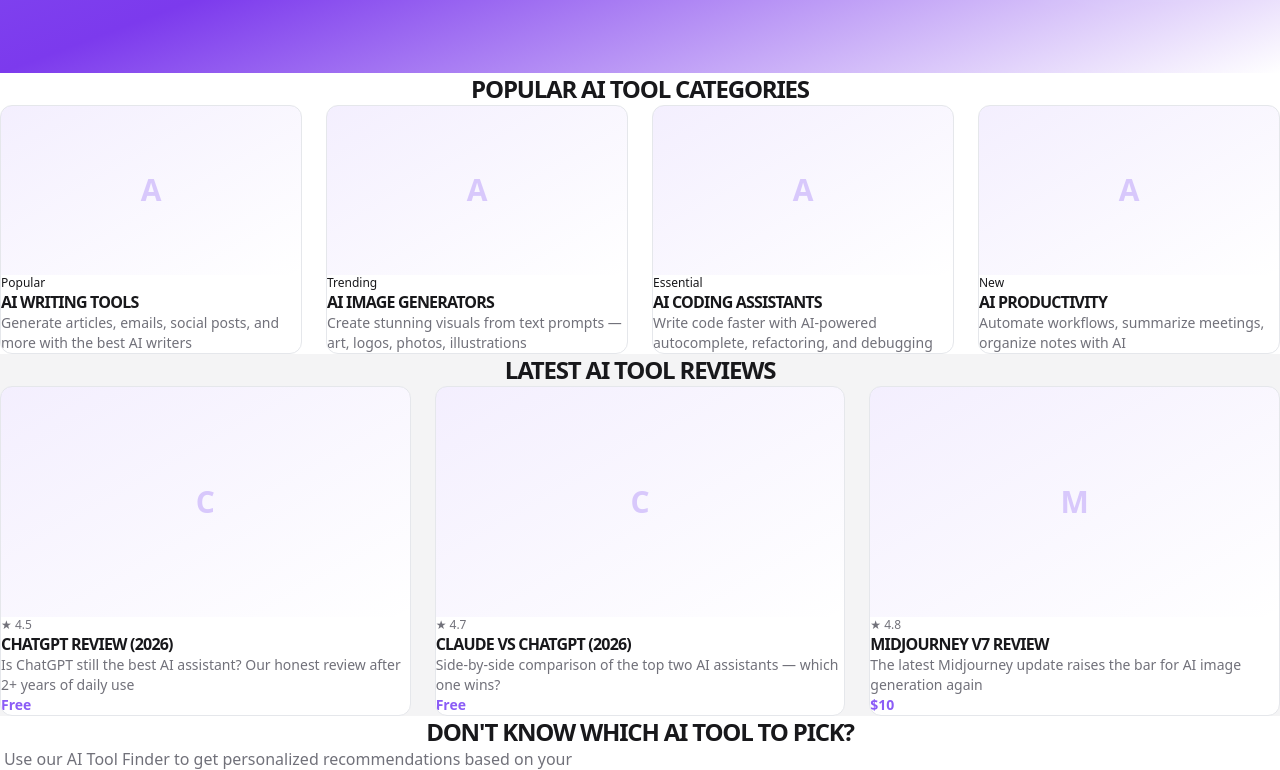
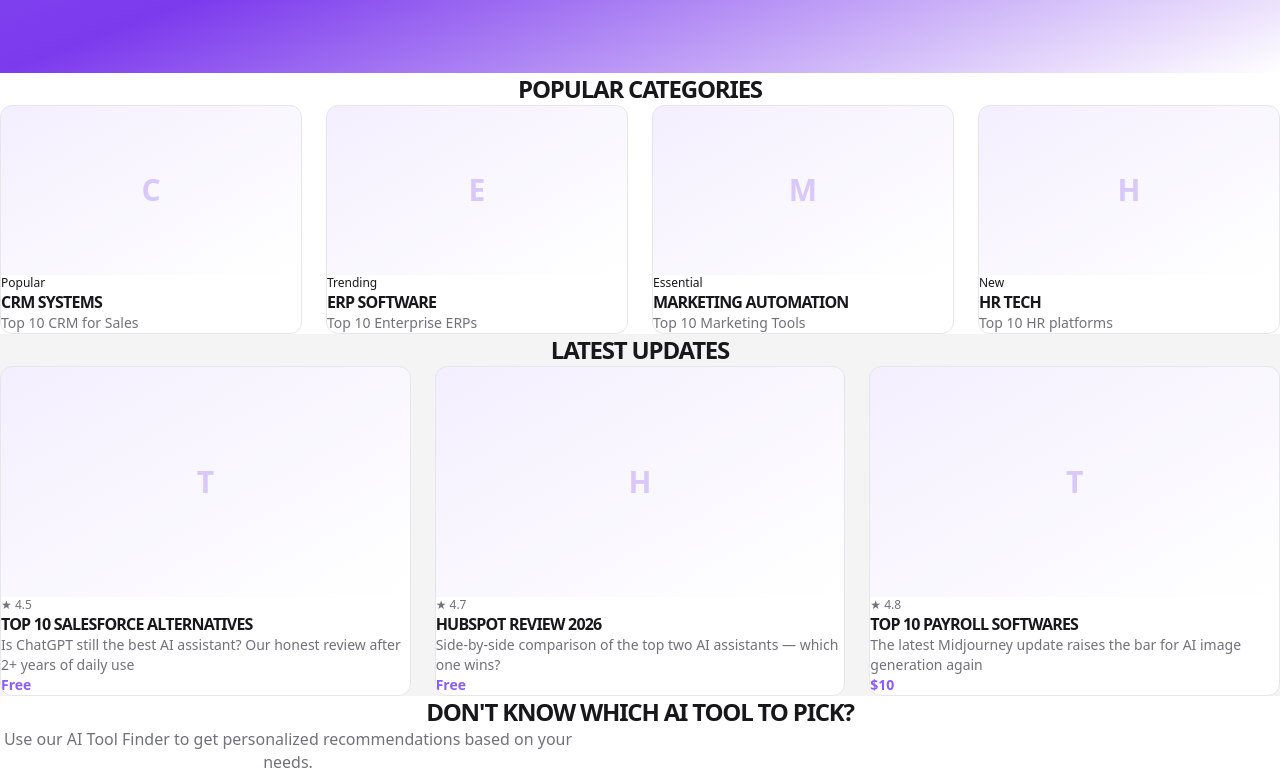
Before and after one commit to RichardDu1/top10-run, an Astro site: page / in a window 1280 px wide. Shown: the part 472-1242 px from the top of the page. Built offline with nearby package versions, Linux system fonts and the light colour scheme; Astro itself is replaced by a stand-in of ours; a web font is replaced by a local one.

Commit message:
update homepage content to specific niche

```diff
--- a/src/pages/index.astro
+++ b/src/pages/index.astro
@@ -5,51 +5,51 @@
 import Hero from '../components/Hero.astro';
 import Card from '../components/Card.astro';
 
-const pageTitle = 'Find the AI For That — Discover the Best AI Tools for Every Task (2026)';
-const pageDescription = 'Honest reviews and detailed comparisons of the best AI tools for writing, image generation, coding, productivity, and more. Find the right AI for every task.';
+const pageTitle = 'Top 10 Run — B2B Software & SaaS Rankings';
+const pageDescription = 'The ultimate top 10 rankings for B2B SaaS, CRM, ERP, and Enterprise Software.';
 ---
 
 <BaseLayout
   title={pageTitle}
   description={pageDescription}
-  canonical="https://findtheaiforthat.com/en/"
+  canonical="https://top10.run/en/"
   schema={{
     type: 'WebSite',
     data: { description: pageDescription },
   }}
 >
   <Hero
-    title="Find the Perfect AI Tool for Any Task"
-    subtitle="Discover, compare, and choose from hundreds of AI tools. Honest reviews, no hype."
+    title="Discover the Top 10 SaaS Tools for Your Business"
+    subtitle="Data-driven rankings of the best B2B software solutions."
     cta={{ label: 'Explore Tools', href: '/en/categories/' }}
     ctaSecondary={{ label: 'Latest Reviews', href: '/en/latest/' }}
   />
 
   <!-- Featured Categories -->
   <section class="container py-16">
-    <h2 class="text-2xl font-bold mb-8 text-center">Popular AI Tool Categories</h2>
+    <h2 class="text-2xl font-bold mb-8 text-center">Popular Categories</h2>
     <div class="grid grid-cols-1 sm:grid-cols-2 lg:grid-cols-4 gap-6">
       <Card
-        title="AI Writing Tools"
-        description="Generate articles, emails, social posts, and more with the best AI writers"
+        title="CRM Systems"
+        description="Top 10 CRM for Sales"
         href="/en/categories/writing/"
         tag="Popular"
       />
       <Card
-        title="AI Image Generators"
-        description="Create stunning visuals from text prompts — art, logos, photos, illustrations"
+        title="ERP Software"
+        description="Top 10 Enterprise ERPs"
         href="/en/categories/image/"
         tag="Trending"
       />
       <Card
-        title="AI Coding Assistants"
-        description="Write code faster with AI-powered autocomplete, refactoring, and debugging"
+        title="Marketing Automation"
+        description="Top 10 Marketing Tools"
         href="/en/categories/coding/"
         tag="Essential"
       />
       <Card
-        title="AI Productivity"
-        description="Automate workflows, summarize meetings, organize notes with AI"
+        title="HR Tech"
+        description="Top 10 HR platforms"
         href="/en/categories/productivity/"
         tag="New"
       />
@@ -59,24 +59,24 @@
   <!-- Latest Reviews -->
   <section class="bg-neutral py-16">
     <div class="container">
-      <h2 class="text-2xl font-bold mb-8 text-center">Latest AI Tool Reviews</h2>
+      <h2 class="text-2xl font-bold mb-8 text-center">Latest Updates</h2>
       <div class="grid grid-cols-1 md:grid-cols-3 gap-6">
         <Card
-          title="ChatGPT Review (2026)"
+          title="Top 10 Salesforce Alternatives"
           description="Is ChatGPT still the best AI assistant? Our honest review after 2+ years of daily use"
           href="/en/reviews/chatgpt/"
           rating={4.5}
           price="Free"
         />
         <Card
-          title="Claude vs ChatGPT (2026)"
+          title="HubSpot Review 2026"
           description="Side-by-side comparison of the top two AI assistants — which one wins?"
           href="/en/compare/claude-vs-chatgpt/"
           rating={4.7}
           price="Free"
         />
         <Card
-          title="Midjourney V7 Review"
+          title="Top 10 Payroll Softwares"
           description="The latest Midjourney update raises the bar for AI image generation again"
           href="/en/reviews/midjourney-v7/"
           rating={4.8}
```
